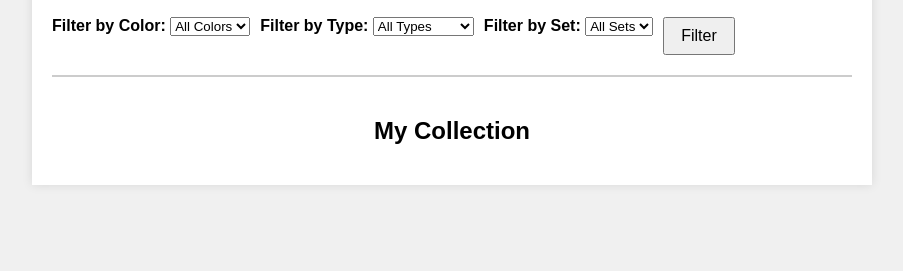
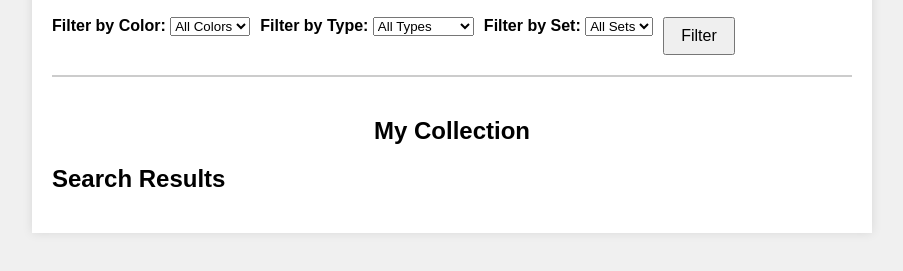
Before and after one commit to kdgreganti/Phase-1-Project, a plain HTML site: page index.html in a window 1280 px wide. Shown: the part 161-432 px from the top of the page, without its empty margins (188-1091 px from the left). Drawn offline with Linux system fonts and the light colour scheme; no server answers.

Commit message:
added search reults to app

```diff
--- a/index.html
+++ b/index.html
@@ -56,6 +56,10 @@
                 <!-- Collection items will be dynamically added here -->
             </ul>
         </div>
+        <div id="searchResultsContainer">
+            <h2>Search Results</h2>
+            <div id="searchResults"></div>
+        </div>
         <div id="cardDisplay" class="card-display">
             <img id="cardImage" src="" alt="Card Image" style="display: none;">
         </div>
```
